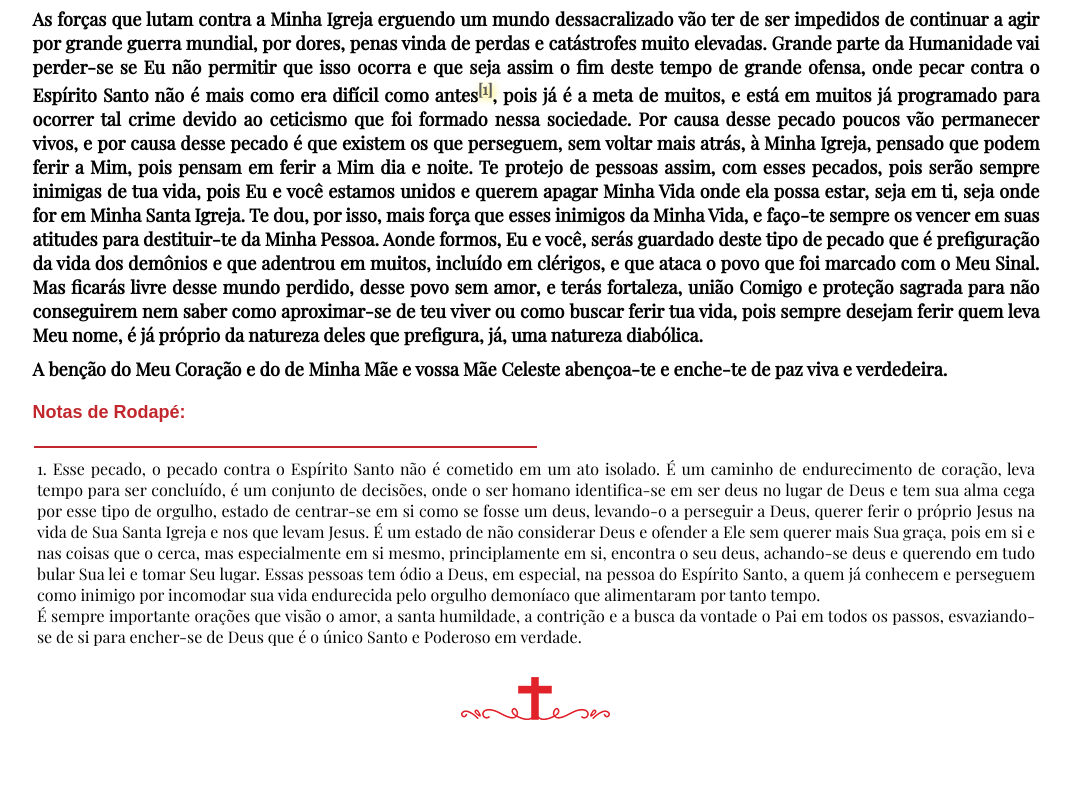
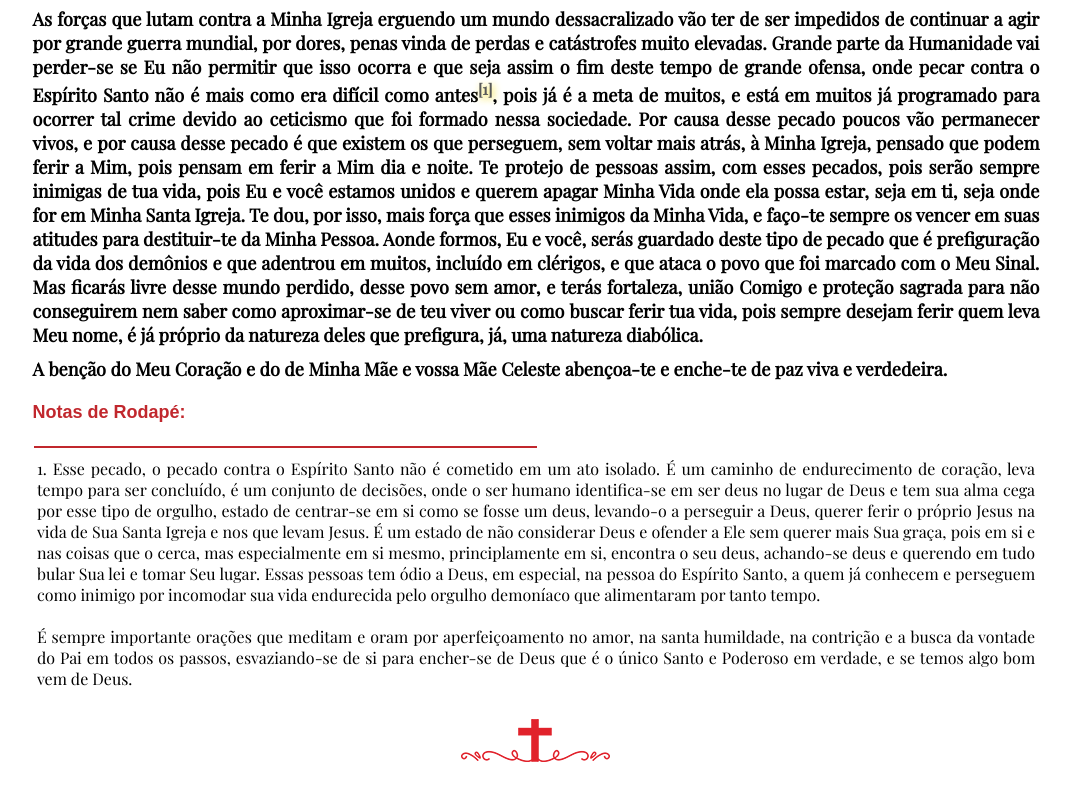
Before and after one commit to px-ao/px-ao.github.io, a plain HTML site: page 0074_07122025.html in a window 1280 px wide. Shown: the part 949-1746 px from the top of the page, without its empty margins (94-1165 px from the left). Before the commit the page ends 1704 px from the top, so only its background shows below. Drawn offline with nearby package versions, Linux system fonts and the light colour scheme.

Commit message:
Add files via upload

```diff
--- a/0074_07122025.html
+++ b/0074_07122025.html
@@ -86,15 +86,15 @@
             <div class="rodape">
                 <p id="ancora1">
                     1. Esse pecado, o pecado contra o Espírito Santo não é cometido em um ato isolado. É um caminho de endurecimento de coração, leva tempo para ser concluído,
-                    é um conjunto de decisões, onde o ser homano
+                    é um conjunto de decisões, onde o ser humano
                     identifica-se em ser deus no lugar de Deus e tem sua alma cega por esse tipo de orgulho, estado de centrar-se em si como se fosse um deus, levando-o a perseguir a Deus,
                     querer ferir o próprio Jesus
                     na vida de Sua Santa Igreja e nos que levam Jesus. É um estado de não considerar Deus e ofender a Ele sem querer mais Sua graça, pois em si e nas coisas
                     que o cerca, mas especialmente em si mesmo, principlamente em si, encontra o seu deus, achando-se deus e querendo em tudo bular Sua lei e tomar Seu lugar.
                     Essas pessoas tem ódio
                     a Deus, em especial, na pessoa do Espírito Santo, a quem já conhecem e perseguem como inimigo por incomodar sua vida endurecida pelo orgulho demoníaco
-                    que alimentaram por tanto tempo. <br>
-                    É sempre importante orações que visão o amor, a santa humildade, a contrição e a busca da vontade o Pai em todos os passos, esvaziando-se de si para encher-se de Deus que é o único Santo e Poderoso em verdade.
+                    que alimentaram por tanto tempo. <br><br>
+                    É sempre importante orações que meditam e oram por aperfeiçoamento no amor, na santa humildade, na contrição e a busca da vontade do Pai em todos os passos, esvaziando-se de si para encher-se de Deus que é o único Santo e Poderoso em verdade, e se temos algo bom vem de Deus.
 
                 </p>
 
```
